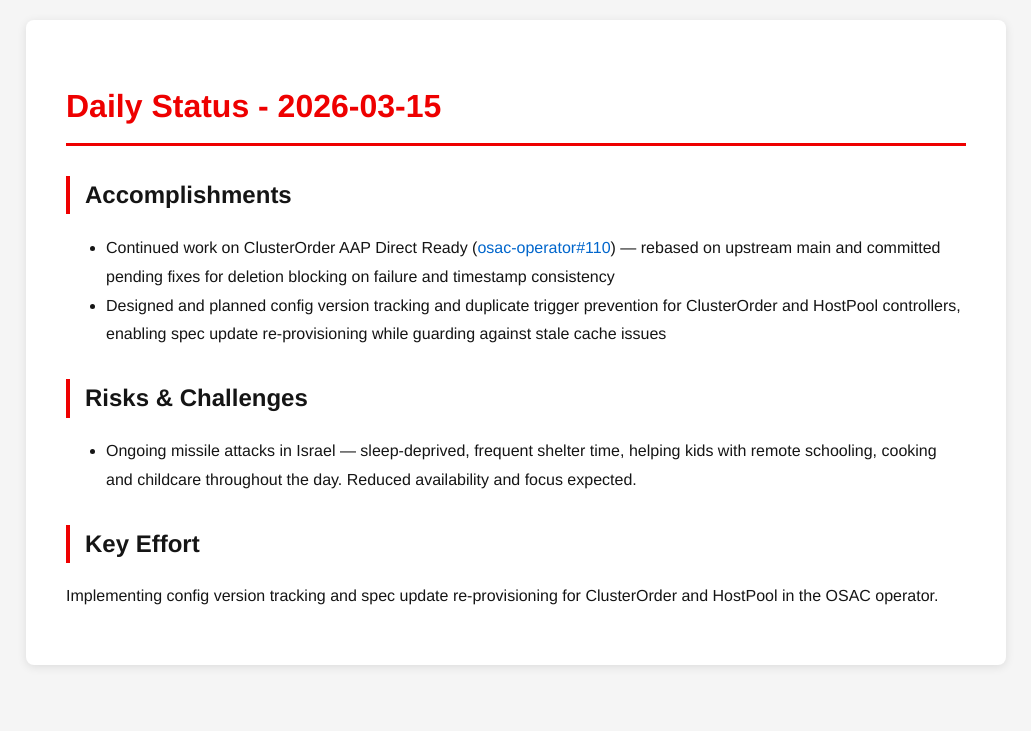
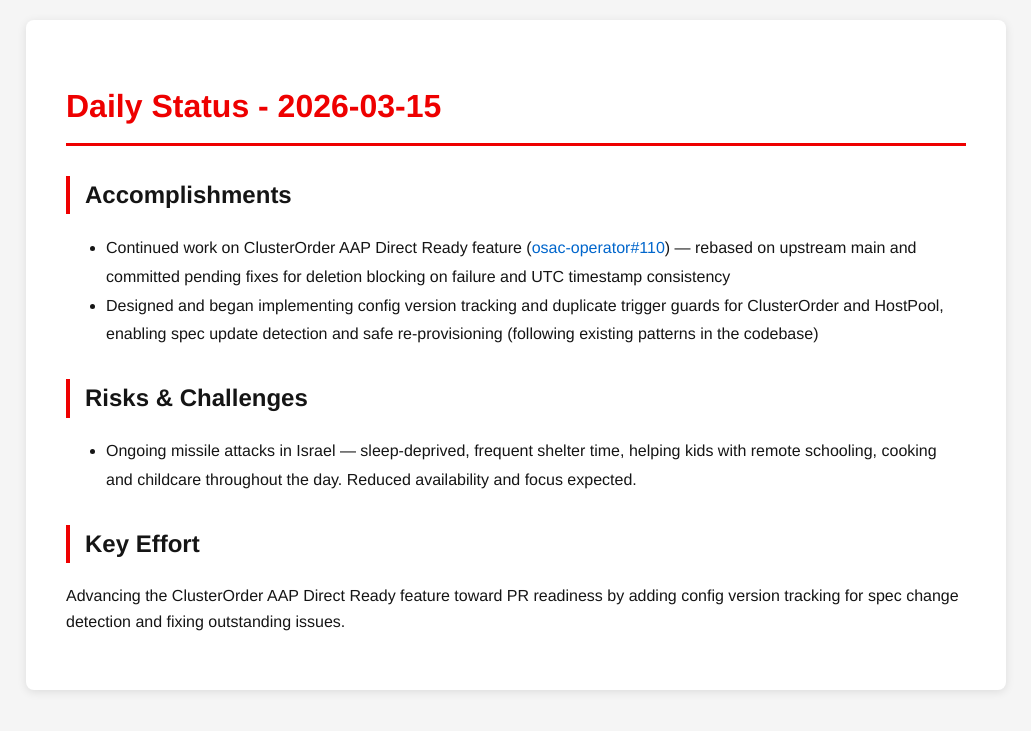
Before and after one commit to tzvatot/daily-status, a Jekyll site: the page built from 2026-03-15.md, in a window 1280 px wide. Shown: the top 731 px of the page, without its empty margins (124-1155 px from the left). Built offline with Jekyll 4.4.1, drawn with Linux system fonts in a browser that asks for light colours.

Commit message:
Daily status update - 2026-03-15

```diff
--- a/2026-03-15.md
+++ b/2026-03-15.md
@@ -7,11 +7,11 @@ date: 2026-03-15
 # Daily Status - 2026-03-15
 
 ## Accomplishments
-- Continued work on ClusterOrder AAP Direct Ready ([osac-operator#110](https://github.com/osac-project/osac-operator/pull/110)) — rebased on upstream main and committed pending fixes for deletion blocking on failure and timestamp consistency
-- Designed and planned config version tracking and duplicate trigger prevention for ClusterOrder and HostPool controllers, enabling spec update re-provisioning while guarding against stale cache issues
+- Continued work on ClusterOrder AAP Direct Ready feature ([osac-operator#110](https://github.com/osac-project/osac-operator/pull/110)) — rebased on upstream main and committed pending fixes for deletion blocking on failure and UTC timestamp consistency
+- Designed and began implementing config version tracking and duplicate trigger guards for ClusterOrder and HostPool, enabling spec update detection and safe re-provisioning (following existing patterns in the codebase)
 
 ## Risks & Challenges
 - Ongoing missile attacks in Israel — sleep-deprived, frequent shelter time, helping kids with remote schooling, cooking and childcare throughout the day. Reduced availability and focus expected.
 
 ## Key Effort
-Implementing config version tracking and spec update re-provisioning for ClusterOrder and HostPool in the OSAC operator.
+Advancing the ClusterOrder AAP Direct Ready feature toward PR readiness by adding config version tracking for spec change detection and fixing outstanding issues.
```
